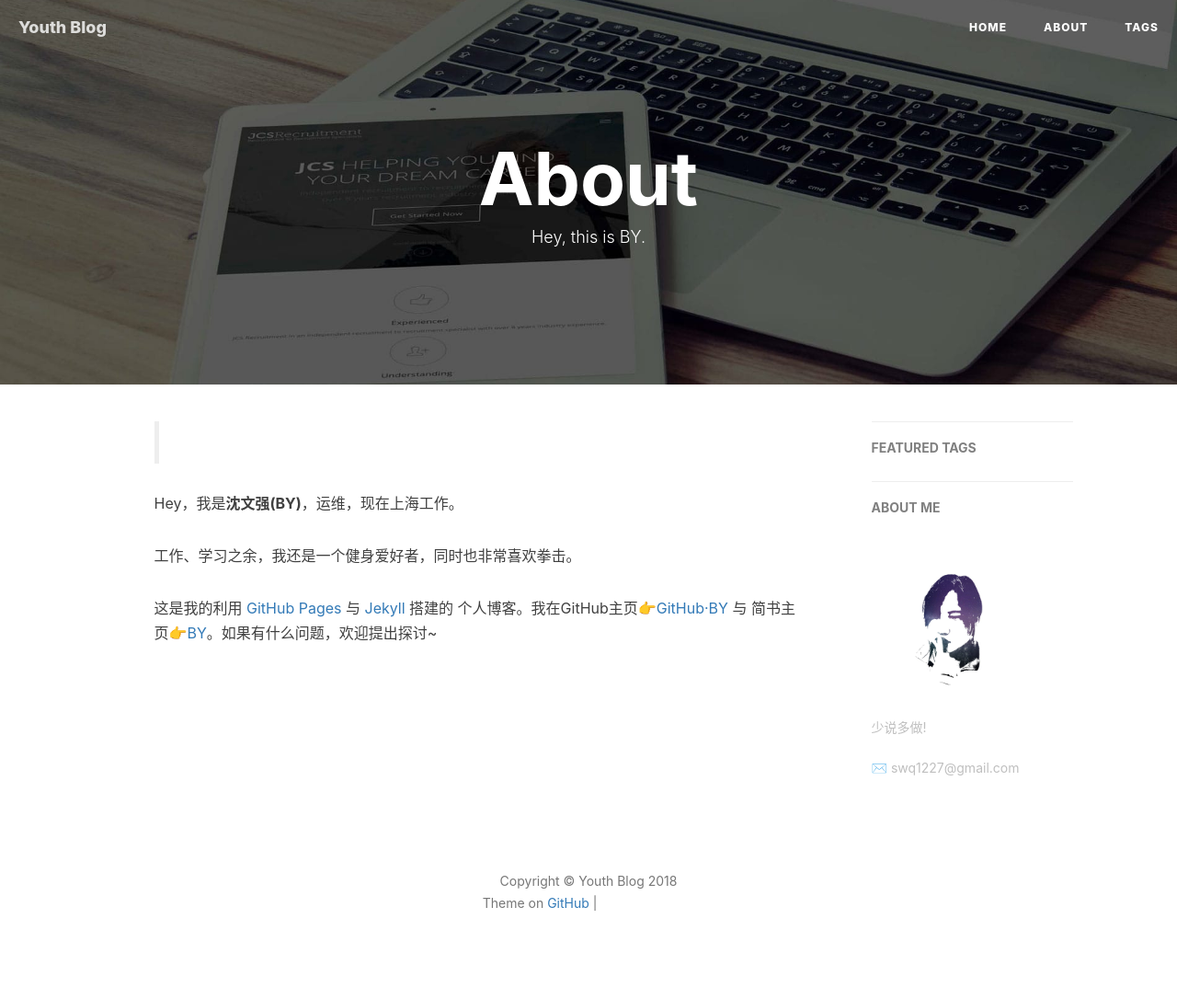
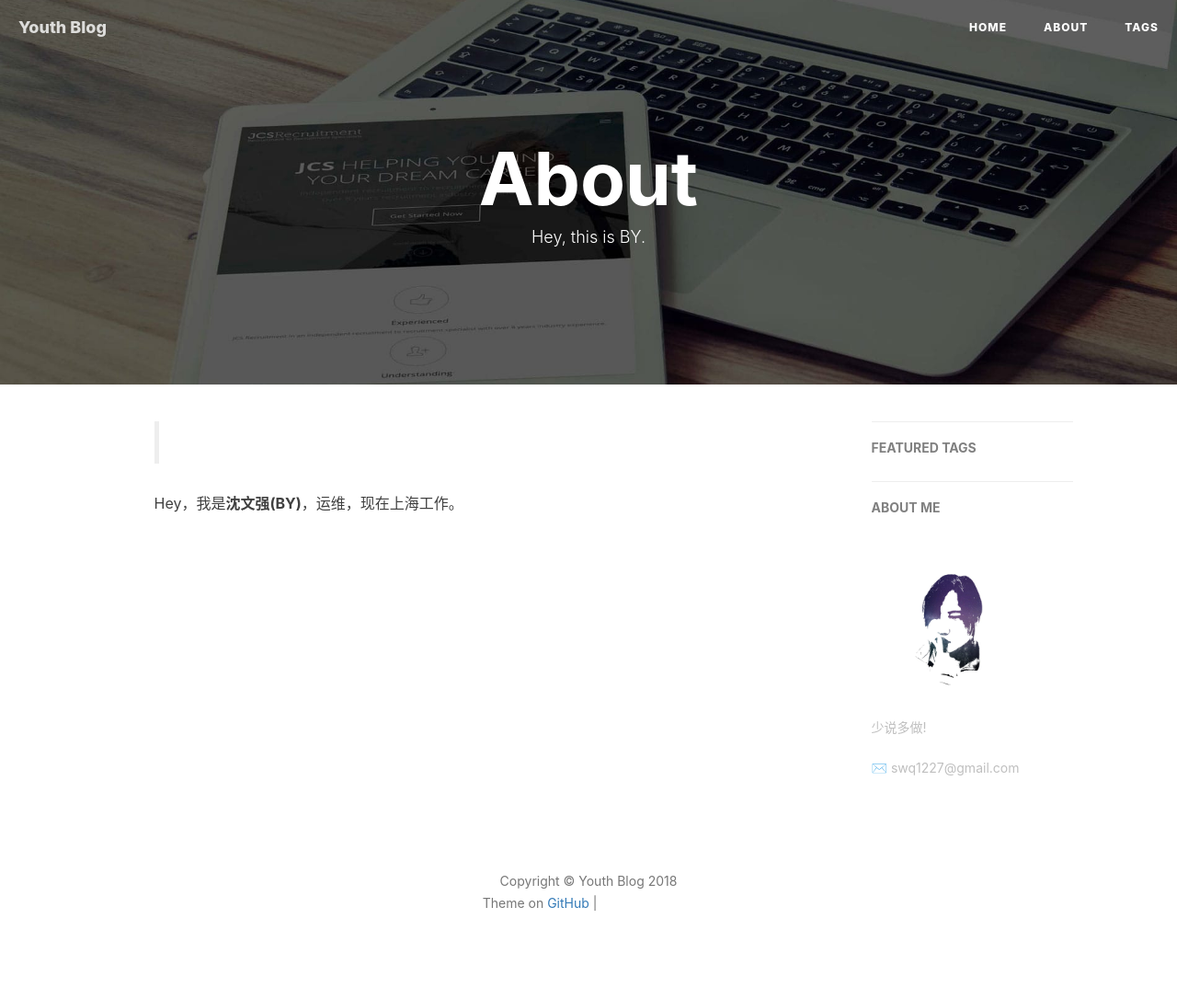
Before and after one commit to sven0219/Swq1227, a Jekyll site: the page built from about.html, in a window 1280 px wide. Shown: the whole page at 92% size. Built offline with Jekyll 4.4.1, drawn with Linux system fonts in a browser that asks for light colours; nearby versions of some CDN libraries; comment, search, counter and statistics services are not loaded; grey boxes are pictures that could not be loaded.

Commit message:
Update about.html

```diff
--- a/about.html
+++ b/about.html
@@ -20,9 +20,7 @@ header-img: "img/post-bg-rwd.jpg"
 
     <p>Hey，我是<strong>沈文强(BY)</strong>，运维，现在上海工作。</p>
 
-    <p>工作、学习之余，我还是一个健身爱好者，同时也非常喜欢拳击。</p>
 
-    <p>这是我的利用 <a href="https://pages.github.com/">GitHub Pages</a> 与 <a href="http://jekyll.com.cn/">Jekyll</a> 搭建的 个人博客。我在GitHub主页<a href="https://github.com/qiubaiying">👉GitHub·BY</a> 与 简书主页<a href="https://http://www.jianshu.com/u/e71990ada2fd">👉BY</a>。如果有什么问题，欢迎提出探讨~</p>
 
     <p></p>
 
```
